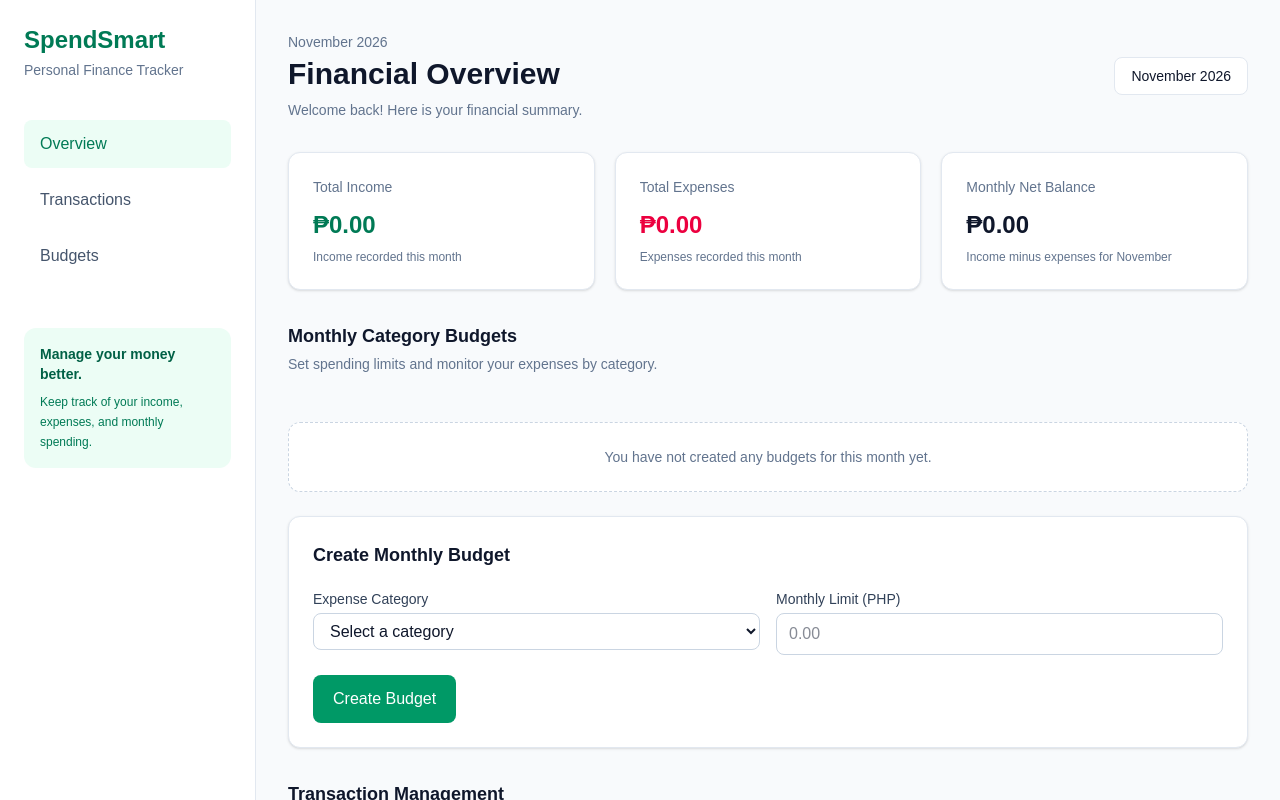
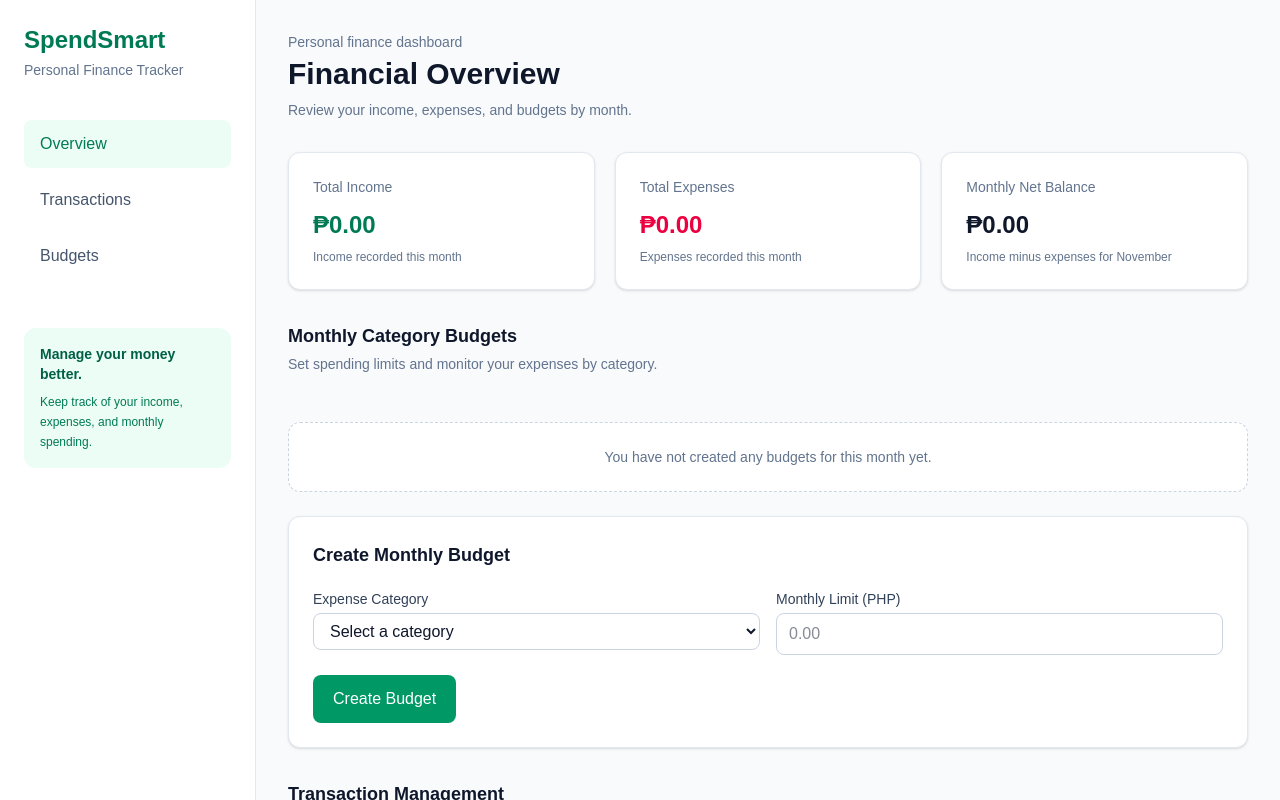
Before and after one commit to ghrwn/spendsmart, a Next.js app: page / in a window 1280 px wide. Shown: the top 800 px of the page. Built offline with nearby package versions, Linux system fonts and the light colour scheme.

Commit message:
Prepare dashboard header for selectable month

```diff
--- a/app/page.tsx
+++ b/app/page.tsx
@@ -42,20 +42,16 @@ export default function Home() {
         </aside>
 
         <section className="min-w-0 flex-1 overflow-x-hidden p-4 sm:p-8">
-          <header className="mb-8 flex flex-wrap items-center justify-between gap-4">
-            <div>
-              <p className="text-sm text-slate-500">November 2026</p>
-              <h2 className="mt-1 text-2xl font-bold sm:text-3xl">
-                Financial Overview
-              </h2>
-              <p className="mt-2 text-sm text-slate-500">
-                Welcome back! Here is your financial summary.
-              </p>
-            </div>
-
-            <div className="rounded-lg border border-slate-200 bg-white px-4 py-2 text-sm font-medium">
-              November 2026
-            </div>
+          <header className="mb-8">
+            <p className="text-sm text-slate-500">
+              Personal finance dashboard
+            </p>
+            <h2 className="mt-1 text-2xl font-bold sm:text-3xl">
+              Financial Overview
+            </h2>
+            <p className="mt-2 text-sm text-slate-500">
+              Review your income, expenses, and budgets by month.
+            </p>
           </header>
 
           <TransactionManager />
```
